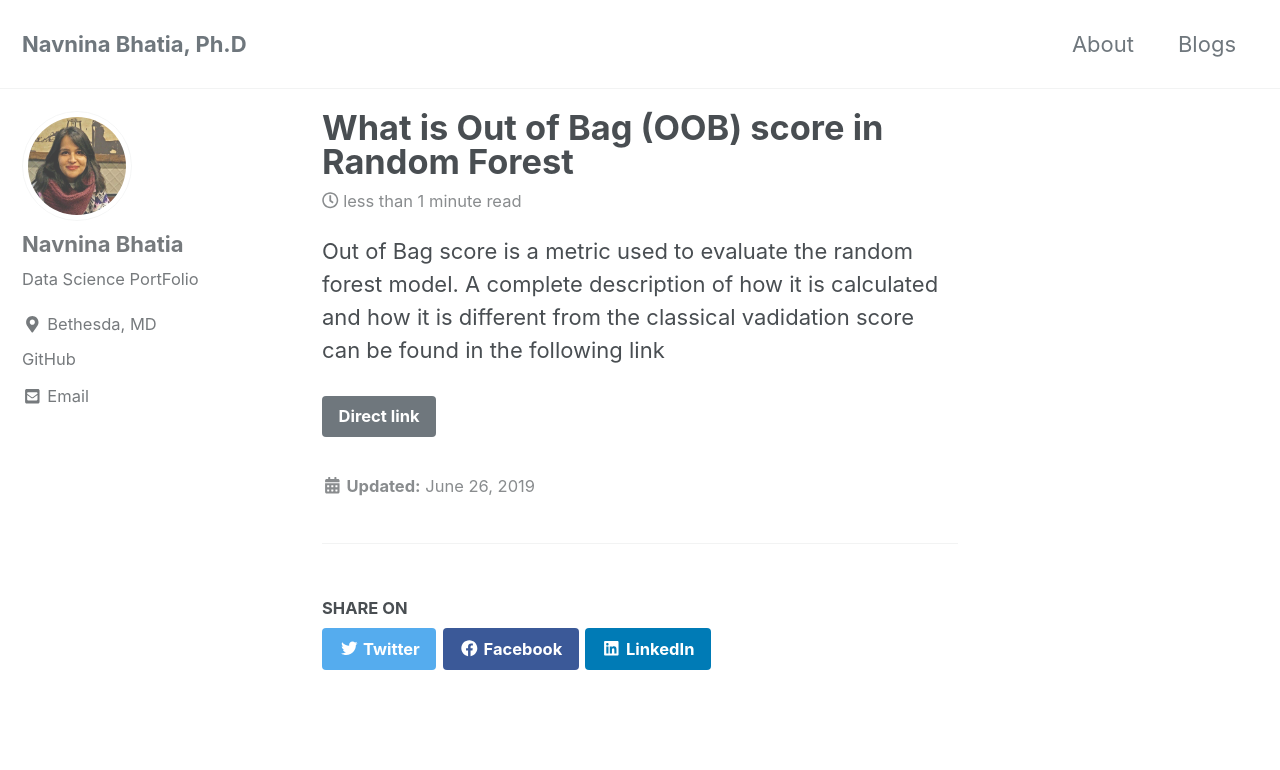
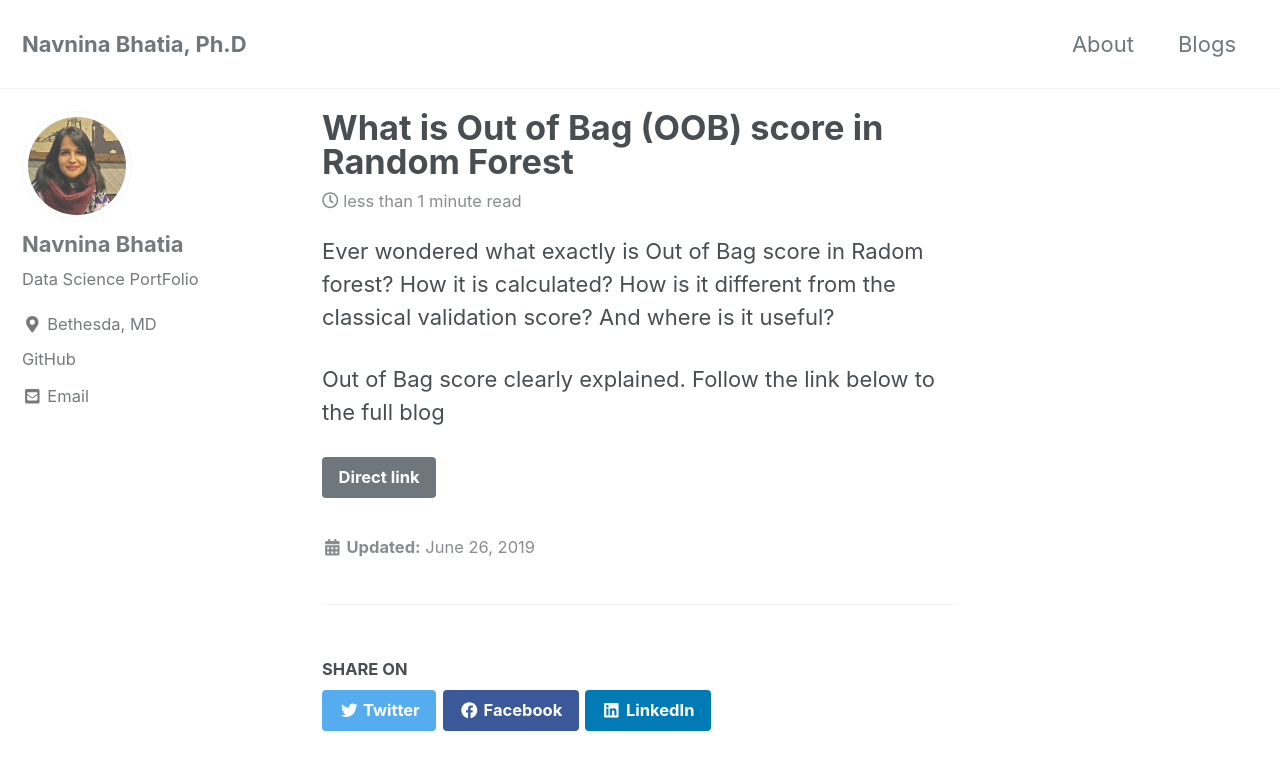
Before and after one commit to navnina/navnina.github.io, a Jekyll site: the page built from _posts/2019-01-12-firstblog.md, in a window 1280 px wide and 900 px high. Shown: the top 770 px of the window. Built offline with Jekyll 4.4.1, drawn with Linux system fonts in a browser that asks for light colours; cached includes are drawn as plain includes; nearby versions of some CDN libraries.

Commit message:
new github

```diff
--- a/_posts/2019-01-12-firstblog.md
+++ b/_posts/2019-01-12-firstblog.md
@@ -4,4 +4,6 @@ title:  "What is Out of Bag (OOB) score in Random Forest"
 date:   2019-06-26
 link: https://medium.com/@navnina.bhatia/what-is-out-of-bag-oob-score-in-random-forest-a7fa23d710
 ---
-Out of Bag score is a metric used to evaluate the random forest model. A complete description of how it is calculated and how it is different from the classical vadidation score can be found in the following link
+Ever wondered what exactly is Out of Bag score in Radom forest? How it is calculated? How is it different from the classical validation score? And where is it useful?
+
+Out of Bag score clearly explained. Follow the link below to the full blog
```
